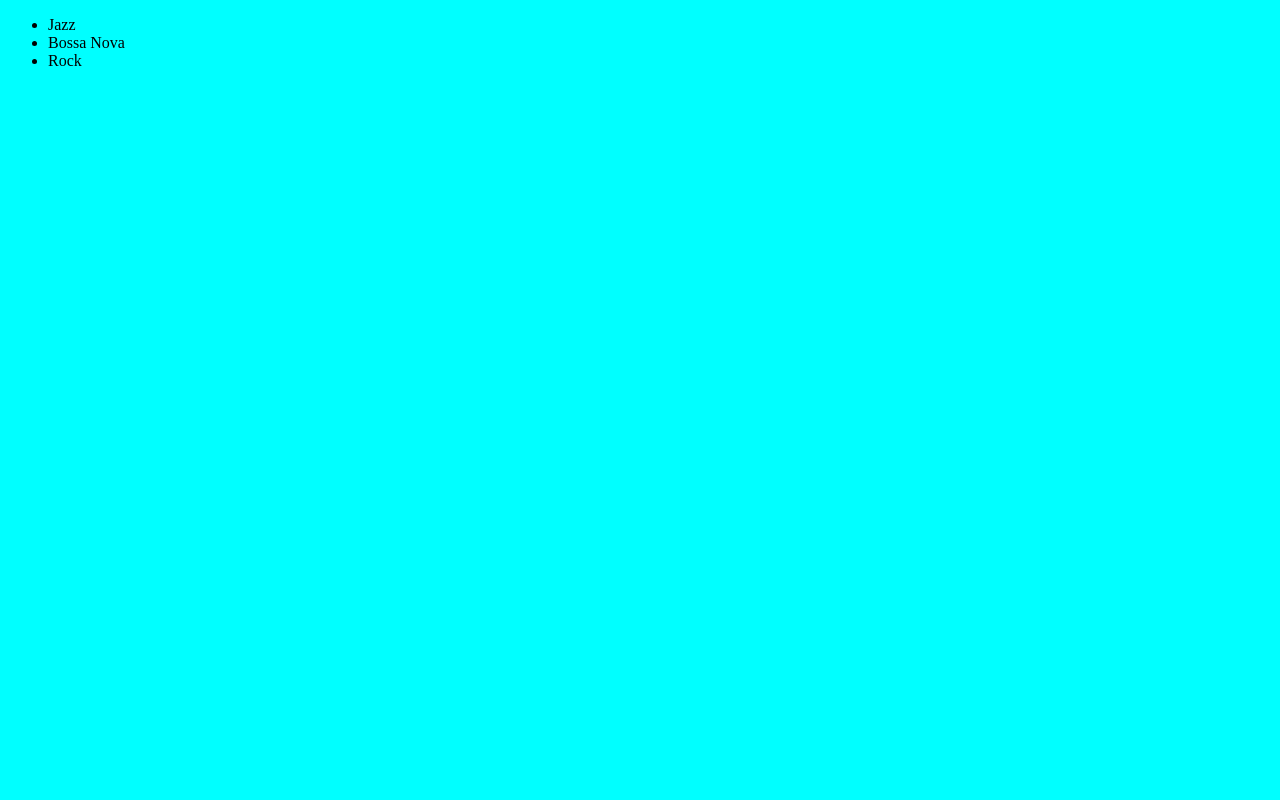
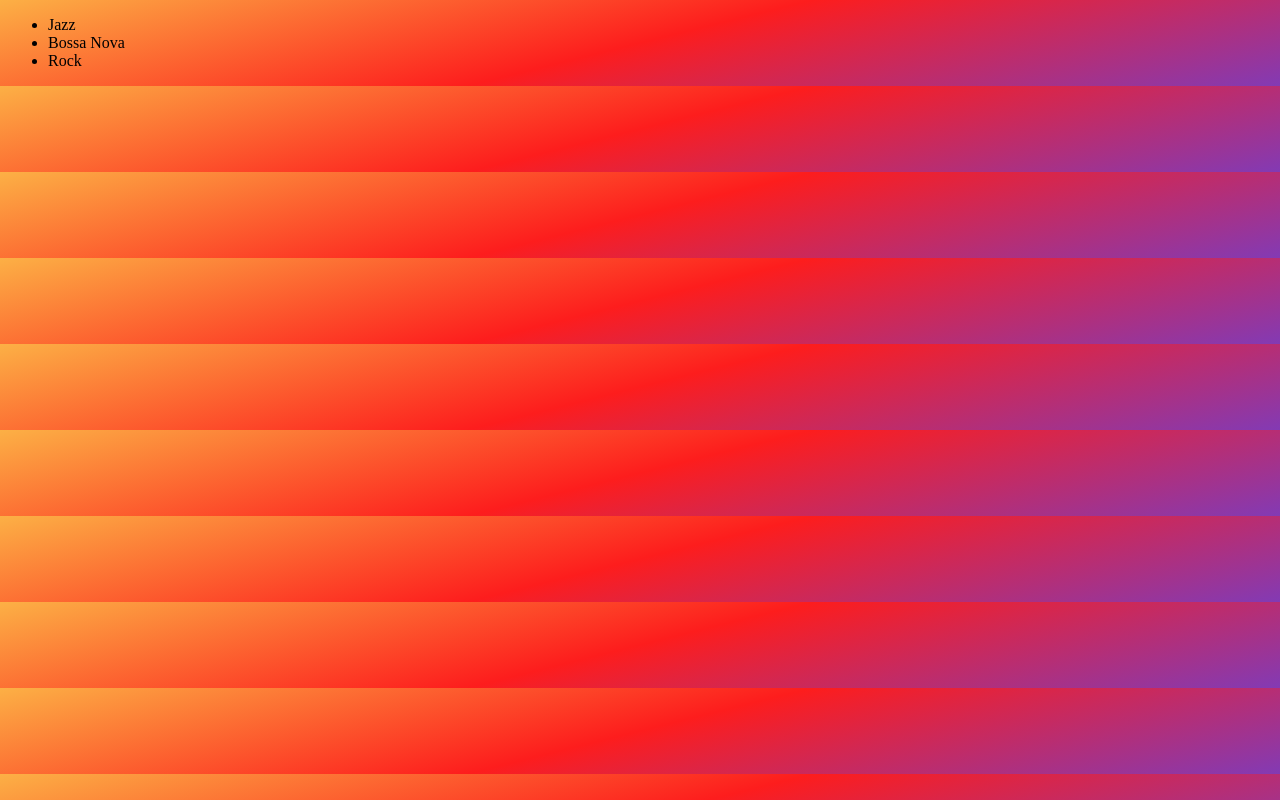
Before and after one commit to Salsichona/siteparaburros, a plain HTML site: page index.html in a window 1280 px wide. Drawn offline with Linux system fonts and the light colour scheme.

Commit message:
background

```diff
--- a/style.css
+++ b/style.css
@@ -1 +1,4 @@
-body {background-color: aqua;}
+body {background: rgb(131,58,180);
+    background: linear-gradient(346deg, rgba(131,58,180,1) 0%, rgba(253,29,29,1) 50%, rgba(252,176,69,1) 100%);
+
+}
```
